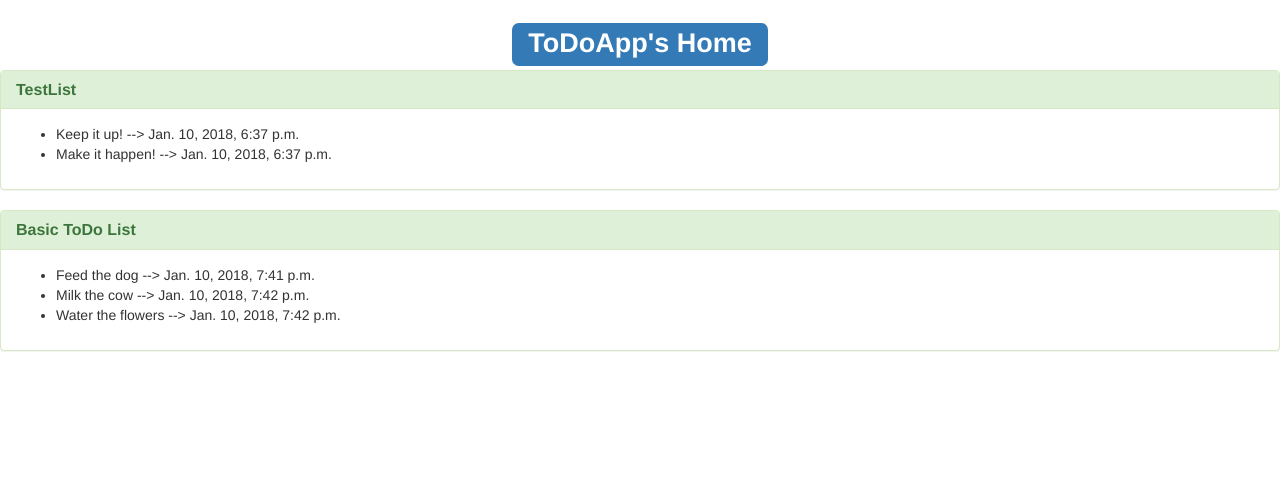
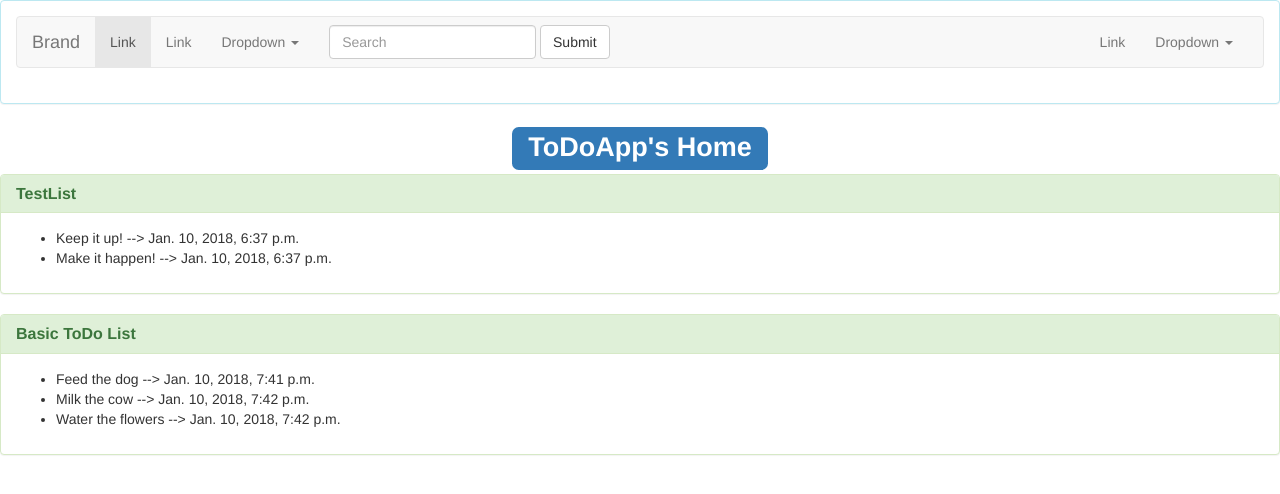
Before and after one commit to memsoniasty/ToDoApp, a Django app: page /ToDoApp/ in a window 1280 px wide. Shown: the top 494 px of the page. Run offline with Django 3.2, Linux system fonts and the light colour scheme; data comes from the database, SQL or seed files in the repository; some libraries are stand-ins or nearby versions.

Commit message:
added navbar menu

```diff
--- a/djangosite/ToDoApp/templates/ToDoApp/index.html
+++ b/djangosite/ToDoApp/templates/ToDoApp/index.html
@@ -5,8 +5,67 @@
         <meta charset="UTF-8">
         <title>ToDoApp</title>
         <link rel="stylesheet" type="text/css" href="{% static 'ToDoApp/bootstrap-3.3.7/css/bootstrap.min.css' %}"/>
+        <script src="https://code.jquery.com/jquery-1.12.2.min.js" integrity="sha256-lZFHibXzMHo3GGeehn1hudTAP3Sc0uKXBXAzHX1sjtk=" crossorigin="anonymous"></script>
+        <script src="{% static 'ToDoApp/bootstrap-3.3.7/js/bootstrap.min.js' %}"></script>
     </head>
     <body>
+        <div class="panel panel-info" align="top">
+            <div class="panel-body">
+                <nav class="navbar navbar-default">
+                  <div class="container-fluid">
+                    <!-- Brand and toggle get grouped for better mobile display -->
+                    <div class="navbar-header">
+                      <button type="button" class="navbar-toggle collapsed" data-toggle="collapse" data-target="#bs-example-navbar-collapse-1" aria-expanded="false">
+                        <span class="sr-only">Toggle navigation</span>
+                        <span class="icon-bar"></span>
+                        <span class="icon-bar"></span>
+                        <span class="icon-bar"></span>
+                      </button>
+                      <a class="navbar-brand" href="#">Brand</a>
+                    </div>
+                    <!-- Collect the nav links, forms, and other content for toggling -->
+                    <div class="collapse navbar-collapse" id="bs-example-navbar-collapse-1">
+                      <ul class="nav navbar-nav">
+                        <li class="active"><a href="#">Link <span class="sr-only">(current)</span></a></li>
+                        <li><a href="#">Link</a></li>
+                        <li class="dropdown">
+                          <a href="#" class="dropdown-toggle" data-toggle="dropdown" role="button" aria-haspopup="true" aria-expanded="false">Dropdown <span class="caret"></span></a>
+                          <ul class="dropdown-menu">
+                            <li><a href="#">Action</a></li>
+                            <li><a href="#">Another action</a></li>
+                            <li><a href="#">Something else here</a></li>
+                            <li role="separator" class="divider"></li>
+                            <li><a href="#">Separated link</a></li>
+                            <li role="separator" class="divider"></li>
+                            <li><a href="#">One more separated link</a></li>
+                          </ul>
+                        </li>
+                      </ul>
+                      <form class="navbar-form navbar-left">
+                        <div class="form-group">
+                          <input type="text" class="form-control" placeholder="Search">
+                        </div>
+                        <button type="submit" class="btn btn-default">Submit</button>
+                      </form>
+                      <ul class="nav navbar-nav navbar-right">
+                        <li><a href="#">Link</a></li>
+                        <li class="dropdown">
+                          <a href="#" class="dropdown-toggle" data-toggle="dropdown" role="button" aria-haspopup="true" aria-expanded="false">Dropdown <span class="caret"></span></a>
+                          <ul class="dropdown-menu">
+                            <li><a href="#">Action</a></li>
+                            <li><a href="#">Another action</a></li>
+                            <li><a href="#">Something else here</a></li>
+                            <li role="separator" class="divider"></li>
+                            <li><a href="#">Separated link</a></li>
+                          </ul>
+                        </li>
+                      </ul>
+                    </div><!-- /.navbar-collapse -->
+                  </div><!-- /.container-fluid -->
+                </nav>
+            </div>
+        </div>
+
         <h1 align="center"><span class="label label-primary">ToDoApp's Home</span></h1>
         {% if todo_lists %}
             {% for todo_list in todo_lists %}
```
Also changed, not shown: README.md.
